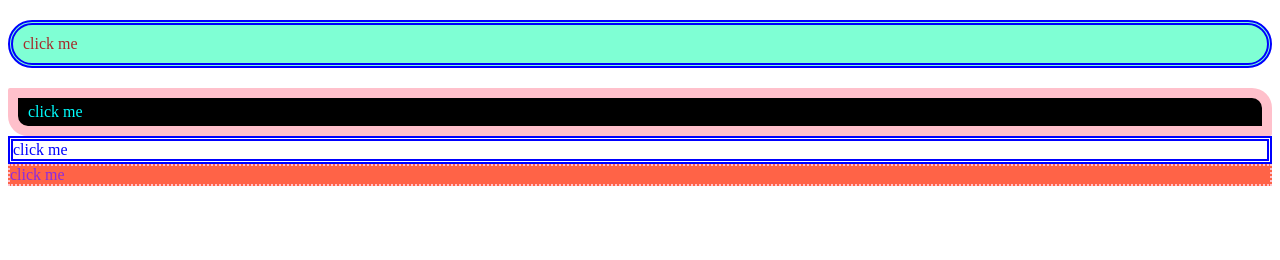
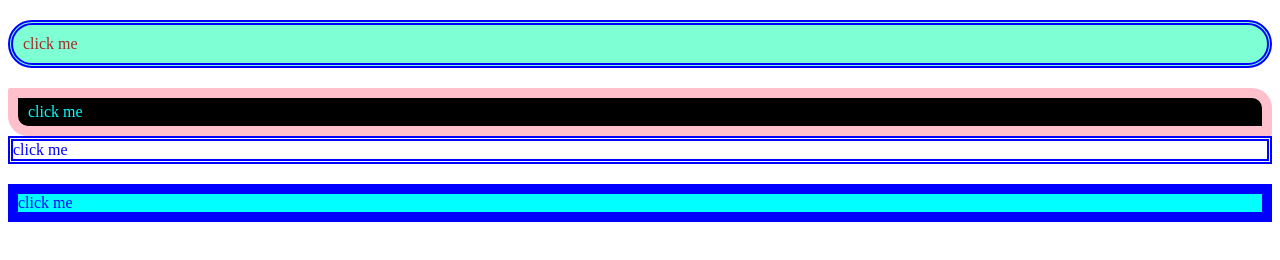
Before and after one commit to dipaliraut29/icp.-assignment, a plain HTML site: page index.html in a window 1280 px wide. Drawn offline with Linux system fonts and the light colour scheme.

Commit message:
button 4 is added

```diff
--- a/index.html
+++ b/index.html
@@ -36,7 +36,19 @@ border:2px dotted pink;
 color:blueviolet;
 margin-top: 2opx;
     }
+
+    .btn5{
+        padding:10 px;
+        background-color: aqua;
+        border:10px solid;
+        color:blue;
+        margin-top: 20px;
+
+    }
+
+
 </style>
+
 <body>
  <div  class="btn"> click me</div>
 
@@ -44,5 +56,9 @@ margin-top: 2opx;
 
  <div  class="btn3">click me</div>
 
- <div class="btn4"> click me</div>
+ <div class ="btn5">click me </div>
+
+</body>
+
+
 </html>
```
